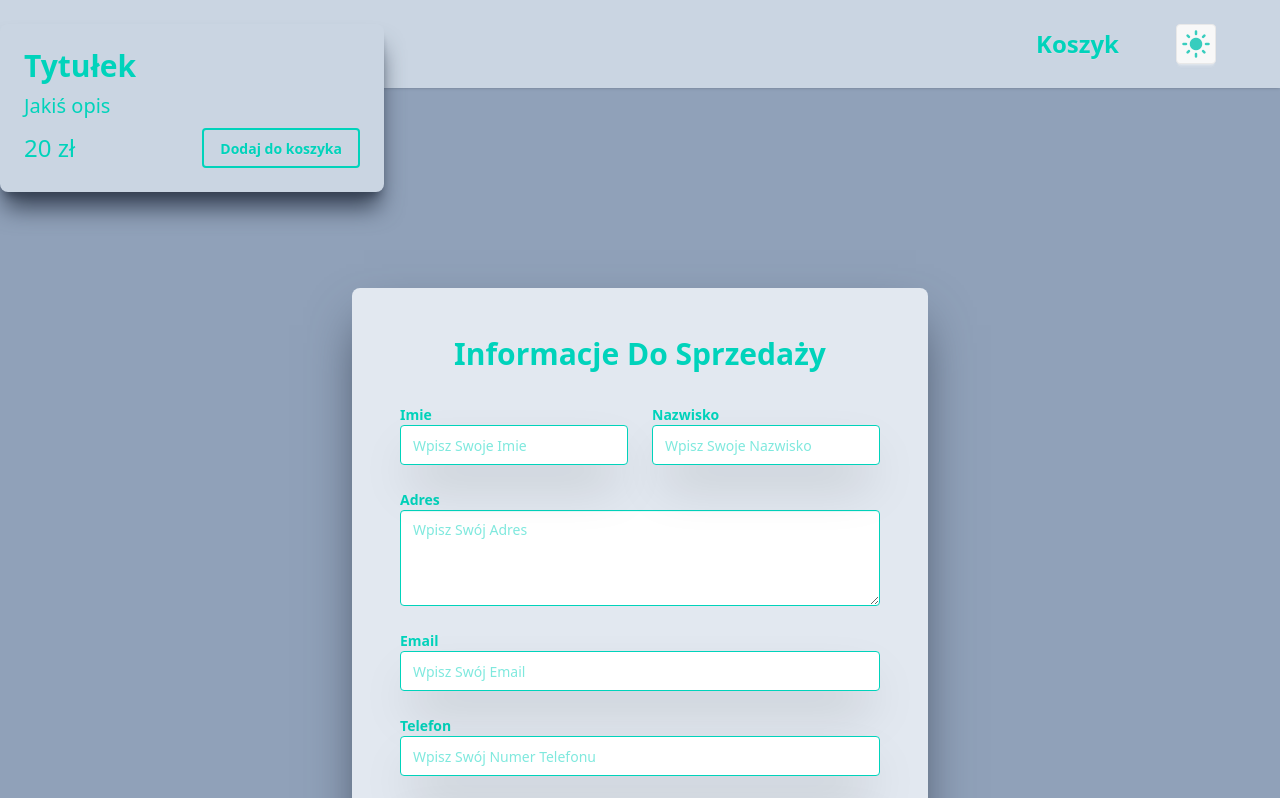
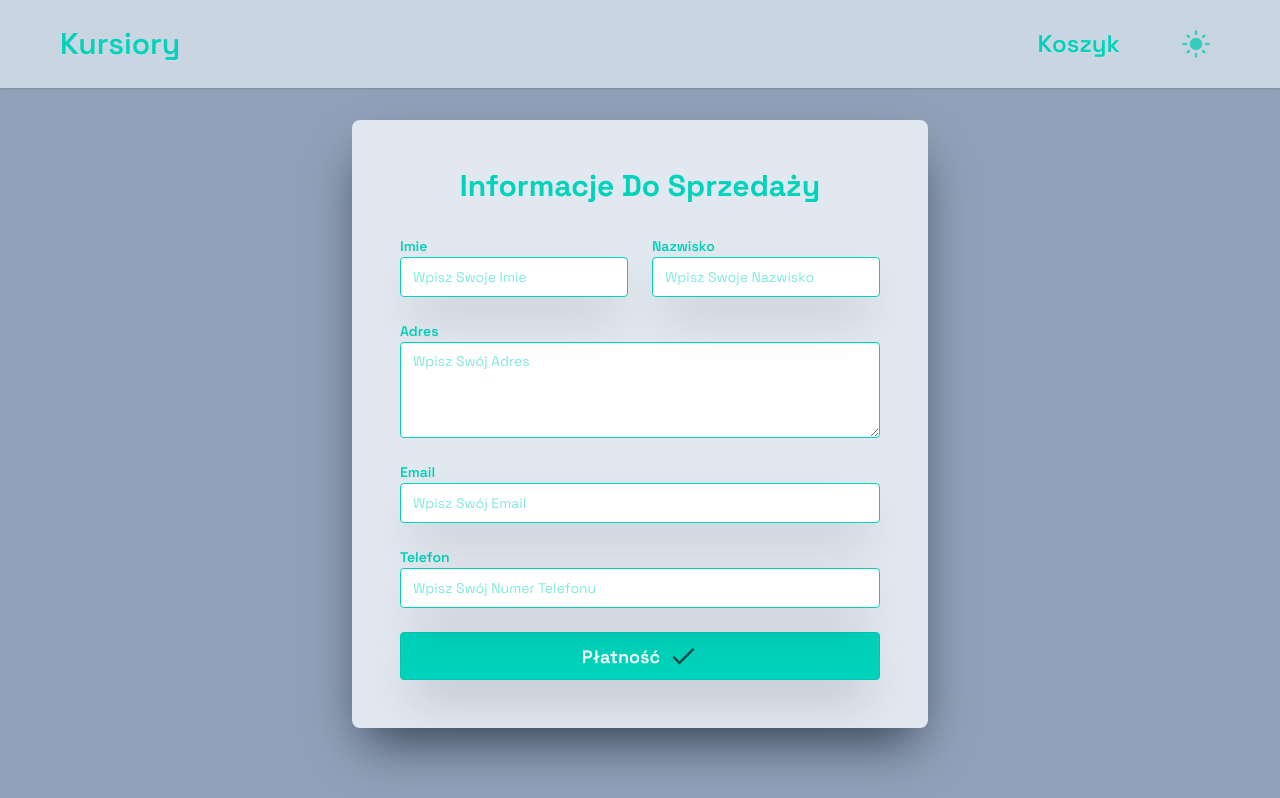
Before and after one commit to Keryyyl/SklepZaliczenie, a React (Vite) app: page /koszyk in a window 1280 px wide. Shown: the top 798 px of the page. Built offline with nearby package versions, Linux system fonts and the light colour scheme.

Commit message:
Changes font

```diff
--- a/index.html
+++ b/index.html
@@ -5,6 +5,7 @@
     <link rel="icon" type="image/svg+xml" href="/vite.svg" />
     <meta name="viewport" content="width=device-width, initial-scale=1.0" />
     <link href="https://fonts.googleapis.com/icon?family=Material+Icons" rel="stylesheet"/>
+    <link href="https://fonts.googleapis.com/css2?family=Space+Grotesk:wght@400;500;600;700&family=JetBrains+Mono:wght@400;700&display=swap" rel="stylesheet"/>
     <title>Kursiory</title>
   </head>
   <body>
--- a/src/index.css
+++ b/src/index.css
@@ -88,3 +88,13 @@
   #root {
     @apply bg-slate-400 dark:bg-base-200 transition duration-2500;
   }
+
+html,
+body {
+  margin: 0;
+  padding: 0;
+  font-family: "Space Grotesk", sans-serif;
+}
+html {
+  scroll-behavior: smooth;
+}
--- a/src/pages/Koszyk.jsx
+++ b/src/pages/Koszyk.jsx
@@ -8,7 +8,7 @@ function Koszyk() {
       <>
       <Header/>
       Koszyk
-      <KursCard title="Tytułek" description="Jakiś opis" price="20" />
+      {/* <KursCard title="Tytułek" description="Jakiś opis" price="20" /> */}
       <MailForm/>
       </>
     )
--- a/src/pages/components/Header.jsx
+++ b/src/pages/components/Header.jsx
@@ -11,11 +11,9 @@ function Header() {
         if (darkMode) {
             document.documentElement.classList.add("dark");
             localStorage.setItem("theme", "dark");
-            document.getElementById("lightswitch").classList.add("btn-ghost");
         } else {
             document.documentElement.classList.remove("dark");
             localStorage.setItem("theme", "light");
-            document.getElementById("lightswitch").classList.remove("btn-ghost");
         }
     }, [darkMode]);
 
@@ -26,12 +24,12 @@ function Header() {
     return (
         <div className="navbar shadow-sm fixed top-0 w-full dark:bg-gray-800 bg-slate-300 transition duration-2500">
             <div className="flex w-full justify-between p-4">
-                <Link to="/" className="text-3xl ml-5 btn btn-ghost hover:text-text-accent  text-accent transition duration-800">Kursiory</Link>
+                <Link to="/" className="text-3xl ml-5 btn btn-ghost hover:text-text-accent border-none hover:bg-slate-200 dark:hover:bg-base-200 text-accent transition duration-800">Kursiory</Link>
                 <div className="flex items-center">
-                    <Link to="/koszyk" className="text-2xl mr-10 btn btn-ghost hover:text-accent text-accent transition duration-800">
+                    <Link to="/koszyk" className="text-2xl mr-10 btn btn-ghost hover:text-accent hover:bg-slate-200 dark:hover:bg-base-200 border-none text-accent transition duration-800">
                         Koszyk
                     </Link>
-                    <button id="lightswitch" className="text-2xl mr-10 btn btn-square btn-ghost transition duration-800" onClick={toggleDarkMode}>
+                    <button id="lightswitch" className="text-2xl mr-10 btn btn-square btn-ghost hover:bg-slate-200 dark:hover:bg-base-200 transition border-none duration-800" onClick={toggleDarkMode}>
                         <span className="material-icons">
                             {darkMode ? "dark_mode" : "light_mode"}
                         </span>
```
